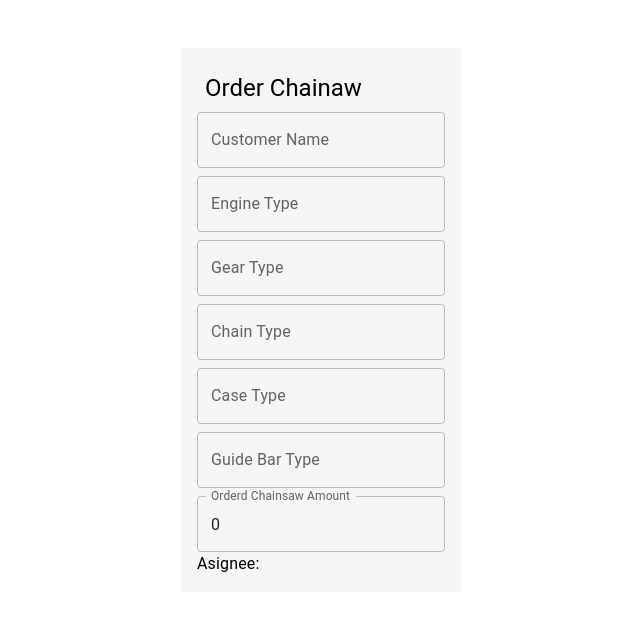
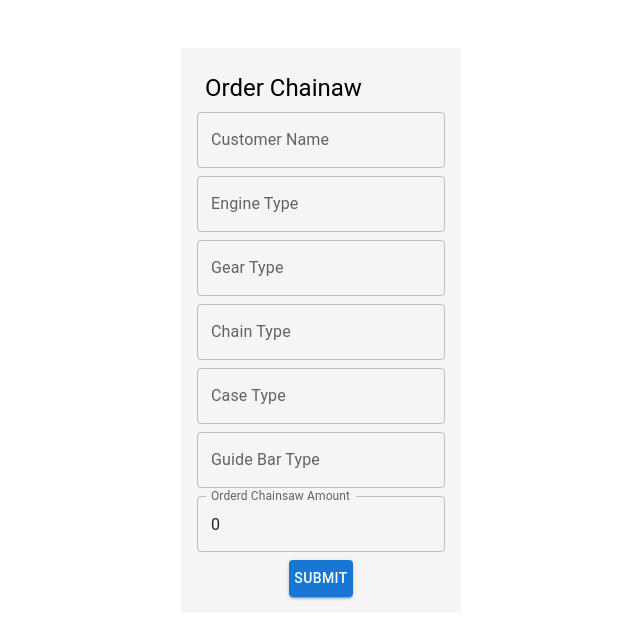
Before and after one commit to jfr2102/processWorklist, a React (Create React App) app in the folder frontend/: page /ports/8123/orderchainsaw in a window 1280 px wide. Shown: the top 640 px of the page, without its empty margins (319-959 px from the left). Built offline with nearby package versions, Linux system fonts and the light colour scheme.

Commit message:
submit buttons and handle delete task on submission

```diff
--- a/frontend/src/App.js
+++ b/frontend/src/App.js
@@ -5,11 +5,17 @@ import { Routes, Route } from "react-router-dom";
 import OrderChainSaw from "./Forms/OrderChainSaw";
 import CheckParts from "./Forms/CheckParts";
 import RecieveFeedback from "./Forms/RecieveFeedback";
+import { Link } from "react-router-dom";
+import { Stack } from "@mui/material";
 function App() {
   const [processContext, setProcessContext] = useState({});
   const [user, setUser] = useState("");
+  const local = true;
+  const [host, setHost] = useState(
+    local ? "http://localhost:22666" : "https://lehre.bpm.in.tum.de/ports/22666"
+  );
+  const baseUrl = "/ports/8123/";
 
-  const baseUrl = "/ports/8123/";
   return (
     <div>
       <Routes>
@@ -17,26 +23,41 @@ function App() {
           strict
           path={baseUrl}
           element={
-            <div>
-              <p>UI: /ui</p>
-              <p>Organizationmodel: /orgmodel</p>
-            </div>
+            <Stack>
+              <Link to={baseUrl + "ui"}> Worklist UI</Link>
+              <a href={host + "/orgmodel"}> Organization model (queries MongoDB)</a>
+            </Stack>
           }
         />
         <Route
           path={baseUrl + "ui"}
-          element={<Worklist setProcessContext={setProcessContext} user={user} setUser={setUser} />}
+          element={
+            <Worklist
+              setProcessContext={setProcessContext}
+              user={user}
+              setUser={setUser}
+              host={host}
+            />
+          }
         />
         <Route
           path={baseUrl + "orderchainsaw"}
           element={
-            <OrderChainSaw processContext={processContext} setProcessContext={setProcessContext} />
+            <OrderChainSaw
+              processContext={processContext}
+              setProcessContext={setProcessContext}
+              host={host}
+            />
           }
         />
         <Route
           path={baseUrl + "checkParts"}
           element={
-            <CheckParts processContext={processContext} setProcessContext={setProcessContext} />
+            <CheckParts
+              processContext={processContext}
+              setProcessContext={setProcessContext}
+              host={host}
+            />
           }
         />
         <Route
@@ -45,6 +66,7 @@ function App() {
             <RecieveFeedback
               processContext={processContext}
               setProcessContext={setProcessContext}
+              host={host}
             />
           }
         />
--- a/frontend/src/Forms/CheckParts.js
+++ b/frontend/src/Forms/CheckParts.js
@@ -1,9 +1,13 @@
-import React from "react";
+import { Button, Checkbox, FormControlLabel, FormGroup, Stack, Typography } from "@mui/material";
 import { Box } from "@mui/system";
-import { FormGroup, TextField, Typography, Stack, FormControlLabel, Checkbox } from "@mui/material";
 import { useState } from "react";
+import { Axios } from "axios";
+import { useLocation } from "react-router-dom";
 
-function CheckParts() {
+function CheckParts({ host }) {
+  const location = useLocation();
+  const task = location.state ? location.state.task : {};
+
   const [checkPart, setCheckPart] = useState({
     gear_ok: true,
     case_ok: true,
@@ -16,13 +20,17 @@ function CheckParts() {
     setCheckPart({ ...checkPart, [event.target.name]: event.target.checked });
   };
 
+  const handleSubmit = () => {
+    Axios.delete(host + "/worklist/" + task.id, { data: checkPart });
+  };
+
   return (
     <Stack direction="column" justifyContent="center" alignItems="center" paddingTop={5}>
       <Box bgcolor="whitesmoke" padding={2}>
         <Typography variant="h5" padding={1}>
           Check Parts
         </Typography>
-        <Stack spacing={1}>
+        <Stack spacing={1} justifyContent="center" alignItems="center">
           <FormGroup>
             <FormControlLabel
               control={
@@ -80,8 +88,11 @@ function CheckParts() {
               label="Chain OK"
             />
           </FormGroup>
+          <Button type="submit" variant="contained" sx={{ width: "10%" }} onClick={handleSubmit}>
+            Submit
+          </Button>
         </Stack>
-        <Typography>Asignee: </Typography>
+        {/* <Typography>Asignee: {task.asignee}</Typography> */}
       </Box>
     </Stack>
   );
--- a/frontend/src/Forms/OrderChainSaw.js
+++ b/frontend/src/Forms/OrderChainSaw.js
@@ -1,9 +1,13 @@
 import React from "react";
 import { Box } from "@mui/system";
-import { FormGroup, TextField, Typography, Stack } from "@mui/material";
+import { FormGroup, TextField, Typography, Stack, Button } from "@mui/material";
 import { useState } from "react";
+import { useLocation } from "react-router-dom";
+import { Axios } from "axios";
 
-function OrderChainSaw() {
+function OrderChainSaw({ host }) {
+  const location = useLocation();
+  const task = location.state ? location.state.task : {};
   const [chainSawOrder, setChainSawOrder] = useState({
     name: "",
     guide_bar: "",
@@ -18,13 +22,17 @@ function OrderChainSaw() {
     setChainSawOrder({ ...chainSawOrder, [event.target.name]: event.target.value });
   };
 
+  const handleSubmit = () => {
+    Axios.delete(host + "/worklist/" + task.id, { data: chainSawOrder });
+  };
+
   return (
     <Stack direction="column" justifyContent="center" alignItems="center" paddingTop={5}>
       <Box bgcolor="whitesmoke" padding={2}>
         <Typography variant="h5" padding={1}>
           Order Chainaw
         </Typography>
-        <Stack spacing={1}>
+        <Stack spacing={1} justifyContent="center" alignItems="center">
           <TextField
             id="outlined-basic"
             label="Customer Name"
@@ -81,8 +89,12 @@ function OrderChainSaw() {
             onChange={handleChange}
             name="amount"
           />
+          <Button type="submit" variant="contained" sx={{ width: "10%" }} onClick={handleSubmit}>
+            Submit
+          </Button>
         </Stack>
-        <Typography>Asignee: {}</Typography>
+
+        {/* <Typography>Asignee: {task.asignee}</Typography> */}
       </Box>
     </Stack>
   );
--- a/frontend/src/Forms/RecieveFeedback.js
+++ b/frontend/src/Forms/RecieveFeedback.js
@@ -1,26 +1,47 @@
 import React from "react";
 import { Box } from "@mui/system";
-import { FormGroup, TextField, Typography, Stack, FormControlLabel, Checkbox } from "@mui/material";
+import {
+  FormGroup,
+  TextField,
+  Typography,
+  Stack,
+  FormControlLabel,
+  Checkbox,
+  Button,
+} from "@mui/material";
 import { useState } from "react";
+import { useLocation } from "react-router-dom";
+import { Axios } from "axios";
 
-function RecieveFeedback() {
+function RecieveFeedback({ host }) {
+  const location = useLocation();
+  const task = location.state ? location.state.task : {};
   const [feedback, setFeedback] = useState({
     approved: true,
     info: "",
   });
+
+  const handleSubmit = () => {
+    console.log("delete: ", task, " with: ", feedback);
+    Axios.delete(host + "/worklist/" + task.id, { data: feedback });
+  };
+
   return (
     <Stack direction="column" justifyContent="center" alignItems="center" paddingTop={5}>
       <Box bgcolor="whitesmoke" padding={2}>
         <Typography variant="h5" padding={1}>
           Check Parts
         </Typography>
-        <Stack spacing={1}>
+        <Stack spacing={1} justifyContent="center" alignItems="center">
           <FormGroup>
             <FormControlLabel control={<Checkbox defaultChecked />} label="Approved Prototype" />
           </FormGroup>
           <TextField id="outlined-basic" label="Additional Feedback" variant="outlined" />
+          <Button type="submit" variant="contained" sx={{ width: "10%" }} onClick={handleSubmit}>
+            Submit
+          </Button>
         </Stack>
-        <Typography padding={1}>Asignee: {}</Typography>
+        {/* <Typography padding={1}>Asignee: {task.asignee}</Typography> */}
       </Box>
     </Stack>
   );
--- a/frontend/src/Views/Worklist.js
+++ b/frontend/src/Views/Worklist.js
@@ -14,9 +14,7 @@ import PersonRemoveIcon from "@mui/icons-material/PersonRemove";
 
 import { useNavigate } from "react-router-dom";
 
-function Worklist({ setProcessContext, user, setUser }) {
-  const local = false;
-  const host = local ? "http://localhost:22666" : "https://lehre.bpm.in.tum.de/ports/22666";
+function Worklist({ setProcessContext, user, setUser, host }) {
   let navigate = useNavigate();
   const [tasks, setTasks] = useState([]);
 
@@ -42,7 +40,7 @@ function Worklist({ setProcessContext, user, setUser }) {
   const handleTask = (task) => {
     console.log(task);
     //setProcessContext(task.processContext);
-    navigate(task.uiLink);
+    navigate(task.uiLink, { state: task });
   };
   return (
     <Box padding={3}>
```
